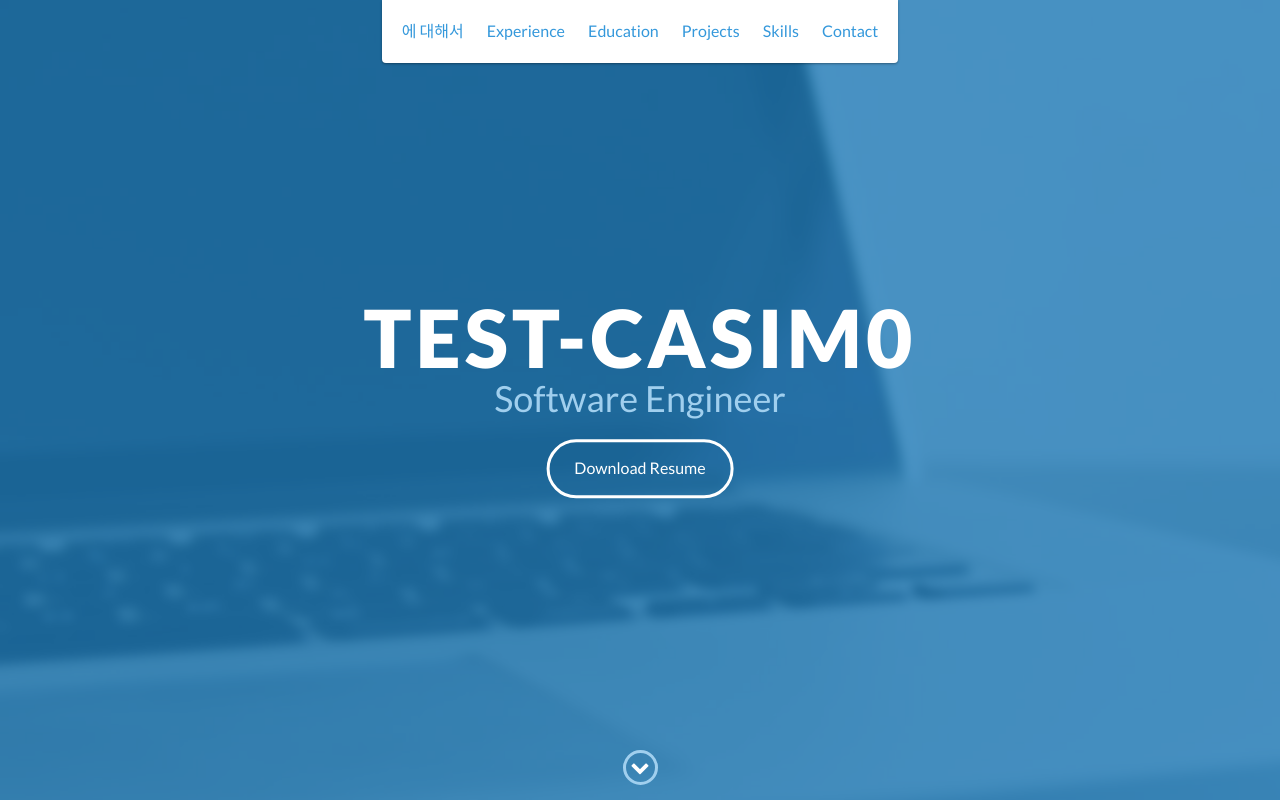
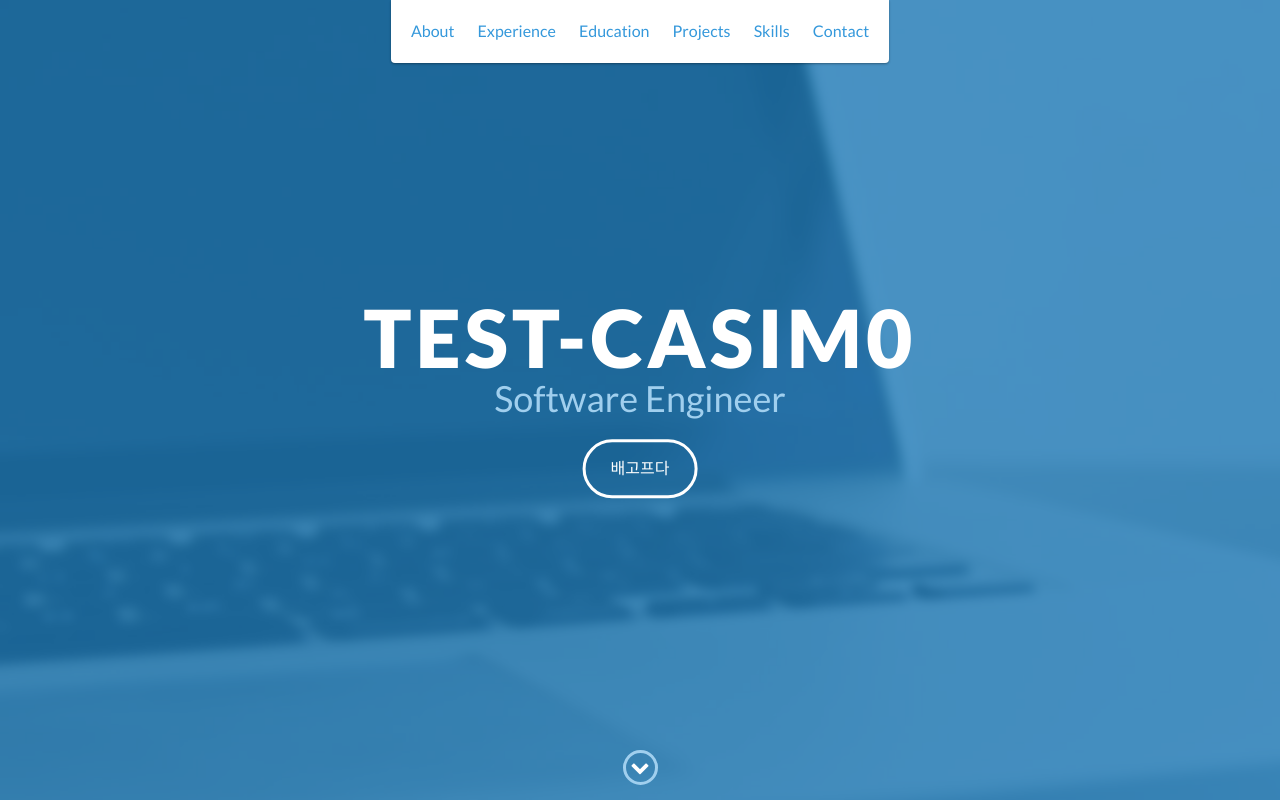
Before and after one commit to sueKang512/sueKang512.github.io, a website: page index.html in a window 1280 px wide. Shown: the top 800 px of the page. Drawn offline with nearby package versions, Linux system fonts and the light colour scheme.

Commit message:
배고픈 커밋입니다

```diff
--- a/index.html
+++ b/index.html
@@ -25,7 +25,7 @@
         </div>
         <ul id="menu" class="shadow">
             <li>
-                <a href="#about">에 대해서</a>
+                <a href="#about">About</a>
             </li>
             <li>
                 <a href="#experience">Experience</a>
@@ -50,7 +50,7 @@
         <div id="lead-content">
             <h1>Test-casim0</h1>
             <h2>Software Engineer</h2>
-            <a href="#" class="btn-rounded-white">Download Resume</a>
+            <a href="#" class="btn-rounded-white">배고프다</a>
         </div>
         <!-- End #lead-content -->
 
```
